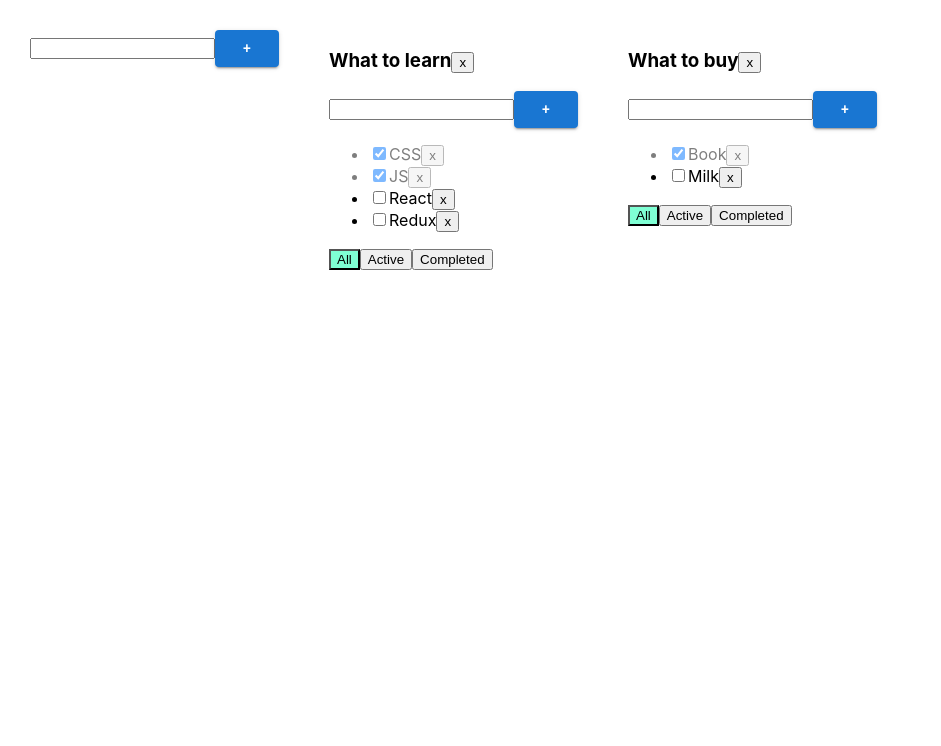
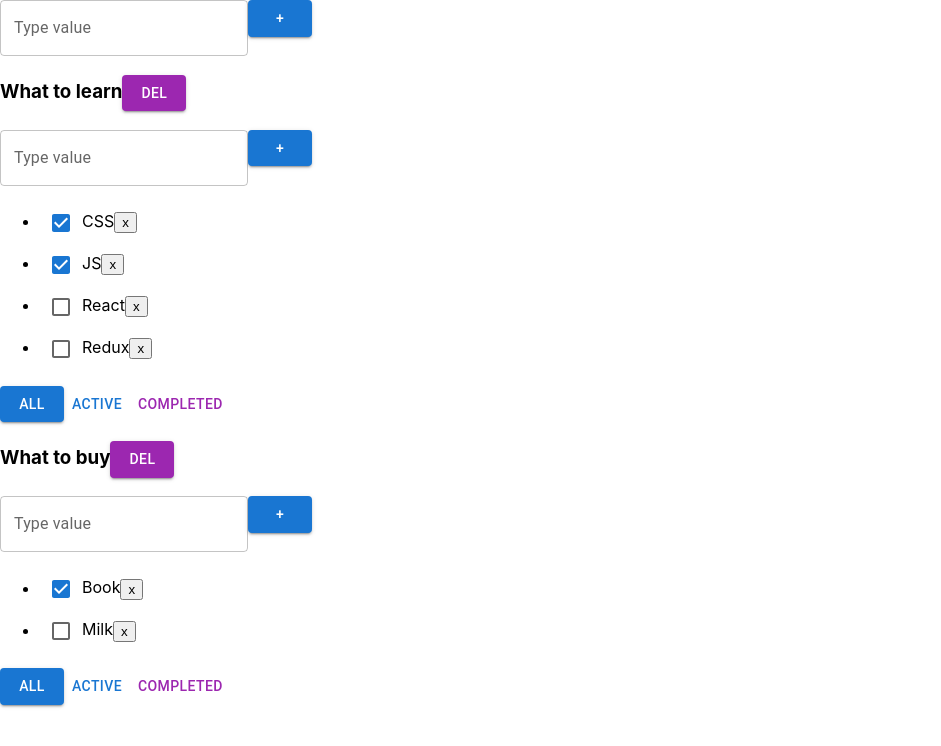
Before and after one commit to Radchenko87dmytro/My-Portfolio, a React (Create React App) app: page / in a window 1280 px wide. Shown: the top 746 px of the page, without its empty margins (0-941 px from the left). Built offline with nearby package versions, Linux system fonts and the light colour scheme.

Commit message:
feature: created TextField instead simple input

```diff
--- a/src/AddItemForm.tsx
+++ b/src/AddItemForm.tsx
@@ -1,4 +1,4 @@
-import { Button } from "@mui/material";
+import { Button, TextField } from "@mui/material";
 import { ChangeEvent, useState, KeyboardEvent } from "react";
 
 export type AddItemFormPropsType = {
@@ -28,17 +28,20 @@ export function AddItemForm(props: AddItemFormPropsType) {
   };
   return (
     <div>
-      <input
+      <TextField
+        variant={"outlined"}
+        label={"Type value"}
         value={title}
         onChange={onNewTitleChangeHandler}
         onKeyPress={onKeyPressHandler}
-        className={error ? "error" : ""}
+        error={!!error}
+        helperText={error}
       />
 
       <Button onClick={addTask} variant={"contained"} color={"primary"}>
         +
       </Button>
-      {error && <div className="error-message">{error}</div>}
+      {/* {error && <div className="error-message">{error}</div>} */}
     </div>
   );
 }
--- a/src/App.css
+++ b/src/App.css
@@ -37,7 +37,7 @@
   }
 } */
 
-.App {
+/* .App {
   padding: 30px;
   display: flex;
 }
@@ -56,8 +56,8 @@
 
 .active-filter {
   background-color: aquamarine;
-}
+} */
 
-.is-done {
+/* .is-done {
   opacity: 0.5;
-}
+} */
--- a/src/Editablespan.tsx
+++ b/src/Editablespan.tsx
@@ -1,3 +1,4 @@
+import { TextField } from "@mui/material";
 import { useState, ChangeEvent } from "react";
 
 type EditableSpanPropsType = {
@@ -24,12 +25,12 @@ export function EditableSpan(props: EditableSpanPropsType) {
   };
 
   return editMode ? (
-    <input
+    <TextField
       value={title}
       onChange={onChangeTitleHandler}
       onBlur={activateViewMode}
       autoFocus
-    ></input>
+    ></TextField>
   ) : (
     <span onDoubleClick={activateEditMode}>{props.title}</span>
   );
--- a/src/Todolist.tsx
+++ b/src/Todolist.tsx
@@ -2,6 +2,8 @@ import { FilterValuesType } from "./App";
 import { ChangeEvent, useState, KeyboardEvent } from "react";
 import { AddItemForm } from "./AddItemForm";
 import { EditableSpan } from "./Editablespan";
+import { Button, Checkbox } from "@mui/material";
+
 function sum(a: number, b: number) {
   alert(a + b);
 }
@@ -53,7 +55,14 @@ export function Todolist(props: PropsType) {
     <div>
       <h3>
         <EditableSpan title={props.title} onChange={changeTodolistTitle} />
-        <button onClick={removeTodolist}>x</button>
+        <Button
+          onClick={removeTodolist}
+          variant={"contained"}
+          color={"secondary"}
+        >
+          DeL
+        </Button>
+        {/* <button onClick={removeTodolist}>x</button> */}
       </h3>
       <AddItemForm addItem={addTask} />
 
@@ -71,12 +80,7 @@ export function Todolist(props: PropsType) {
           };
           return (
             <li key={t.id} className={t.isDone ? "is-done" : ""}>
-              <input
-                type={"checkbox"}
-                checked={t.isDone}
-                onChange={onChangeStatusHandler}
-              />
-
+              <Checkbox checked={t.isDone} onChange={onChangeStatusHandler} />
               <EditableSpan title={t.title} onChange={onChangeTitleHandler} />
               <button onClick={onRemoveHandler}>x</button>
             </li>
@@ -84,24 +88,26 @@ export function Todolist(props: PropsType) {
         })}
       </ul>
       <div>
-        <button
-          className={props.filter === "all" ? "active-filter" : ""}
+        <Button
+          variant={props.filter === "all" ? "contained" : "text"}
           onClick={onAllClickHandler}
         >
           All
-        </button>
-        <button
-          className={props.filter === "active" ? "active-filter" : ""}
+        </Button>
+        <Button
+          color={"primary"}
+          variant={props.filter === "active" ? "contained" : "text"}
           onClick={onActiveClickHandler}
         >
           Active
-        </button>
-        <button
-          className={props.filter === "completed" ? "active-filter" : ""}
+        </Button>
+        <Button
+          color={"secondary"}
+          variant={props.filter === "completed" ? "contained" : "text"}
           onClick={onCompletedClickHandler}
         >
           Completed
-        </button>
+        </Button>
       </div>
     </div>
   );
```
